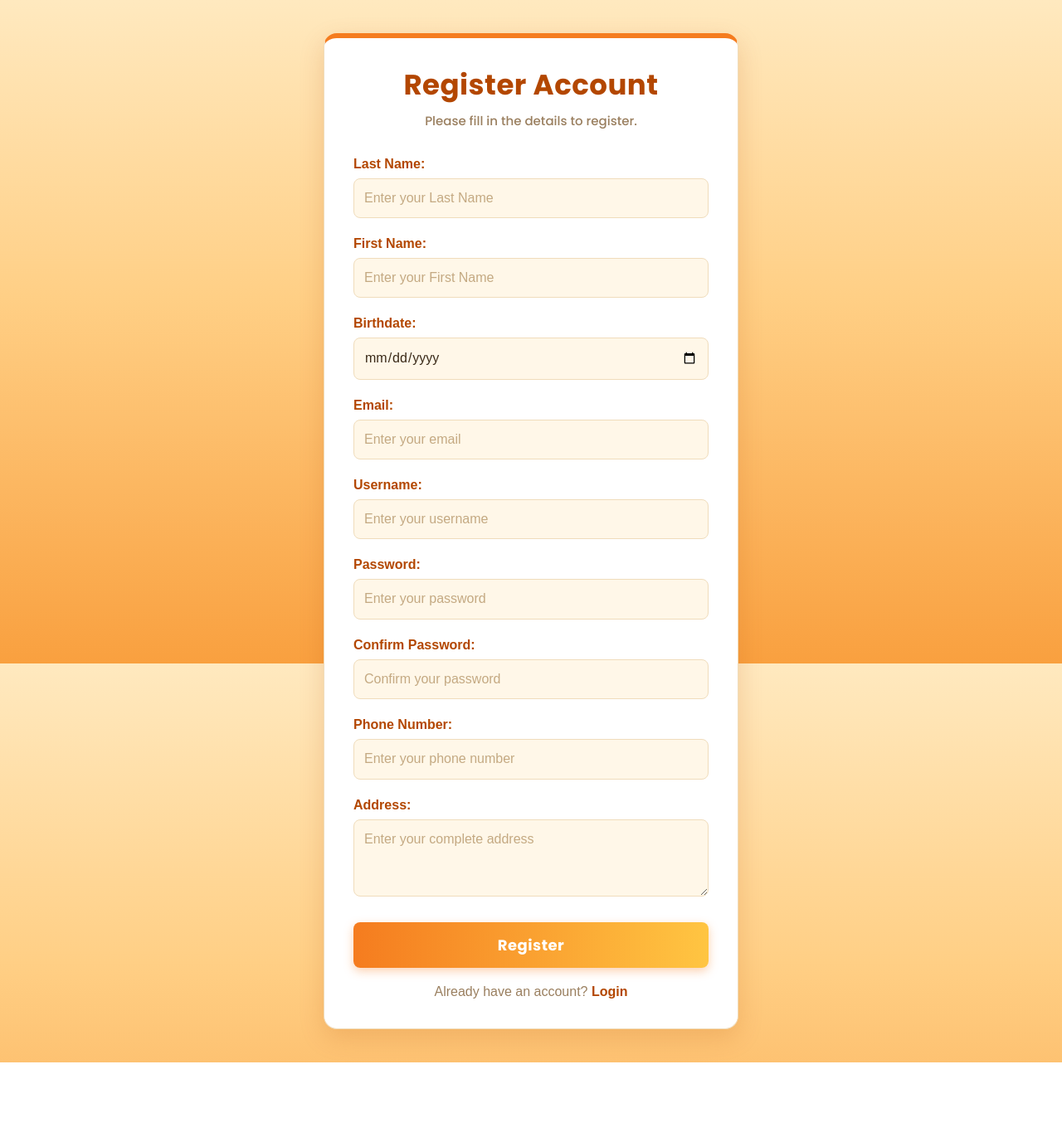
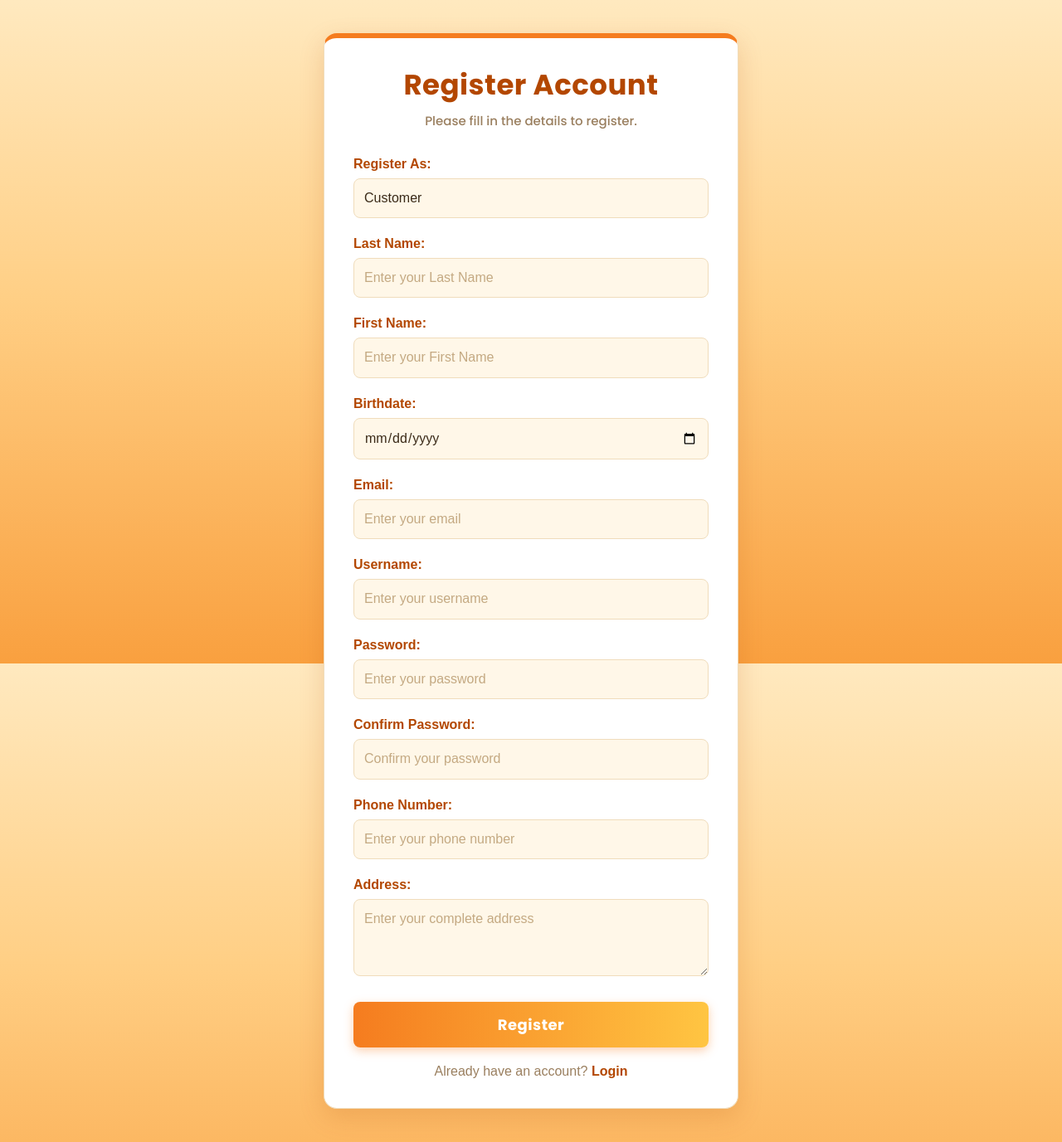
Before and after one commit to hodaka112/TEAM-3, a PHP site: page /registration.html in a window 1280 px wide. Shown: the whole page at 83% size. Before the commit the page ends 1281 px from the top, so only its background shows below. Run offline with PHP 8.4, Linux system fonts and the light colour scheme.

Commit message:
Update registration system

```diff
--- a/registration.html
+++ b/registration.html
@@ -89,7 +89,8 @@
         }
 
         input,
-        textarea {
+        textarea,
+        select {
             width: 100%;
             max-width: 100%;
             padding: 12px;
@@ -116,7 +117,8 @@
         }
 
         input:focus,
-        textarea:focus {
+        textarea:focus,
+        select:focus {
             background: #ffffff;
             border-color: var(--sun-orange);
             box-shadow: 0 0 0 3px rgba(245, 124, 31, 0.2);
@@ -223,6 +225,15 @@
             </p>
 
             <form id="registrationForm" action="register.php" method="post">
+
+                <!-- Account Type -->
+                <div class="form-group">
+                    <label for="accountType">Register As:</label>
+                    <select id="accountType" name="accountType" required>
+                        <option value="customer" selected>Customer</option>
+                        <option value="employee">Employee</option>
+                    </select>
+                </div>
 
                 <!-- Last Name -->
                 <div class="form-group">
@@ -358,6 +369,9 @@
             const lastnm =
                 document.getElementById("lastnm").value.trim();
 
+            const accountType =
+                document.getElementById("accountType").value;
+
             const firstnm =
                 document.getElementById("firstnm").value.trim();
 
@@ -384,6 +398,19 @@
 
             const message =
                 document.getElementById("message");
+
+
+            /* Account Type */
+
+            if (accountType !== "customer" && accountType !== "employee") {
+
+                message.textContent =
+                    "Please select Customer or Employee.";
+
+                message.style.color = "red";
+
+                return;
+            }
 
 
             /* Last Name */
```
Also changed, not shown: register.php (+7 -3 lines).
